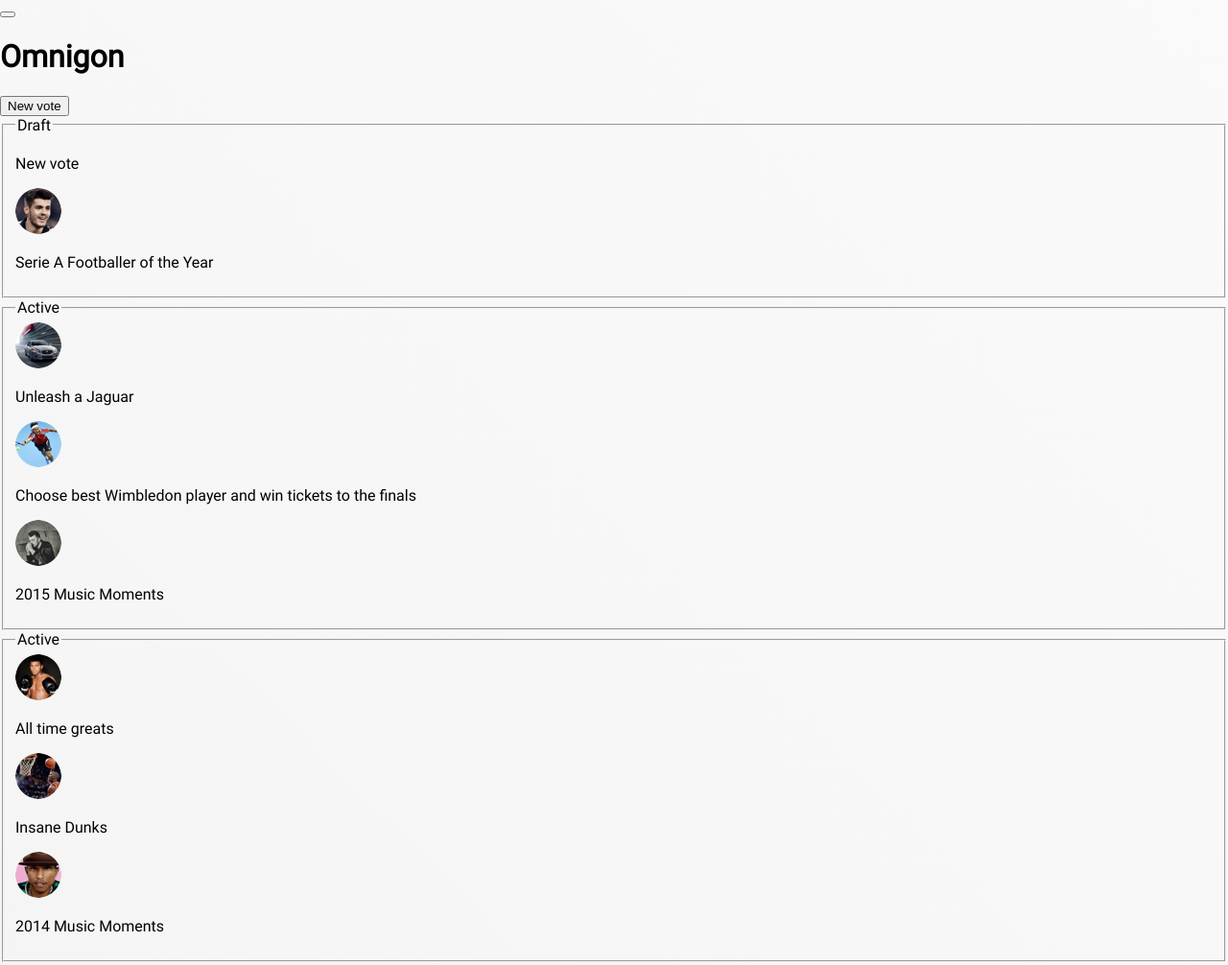
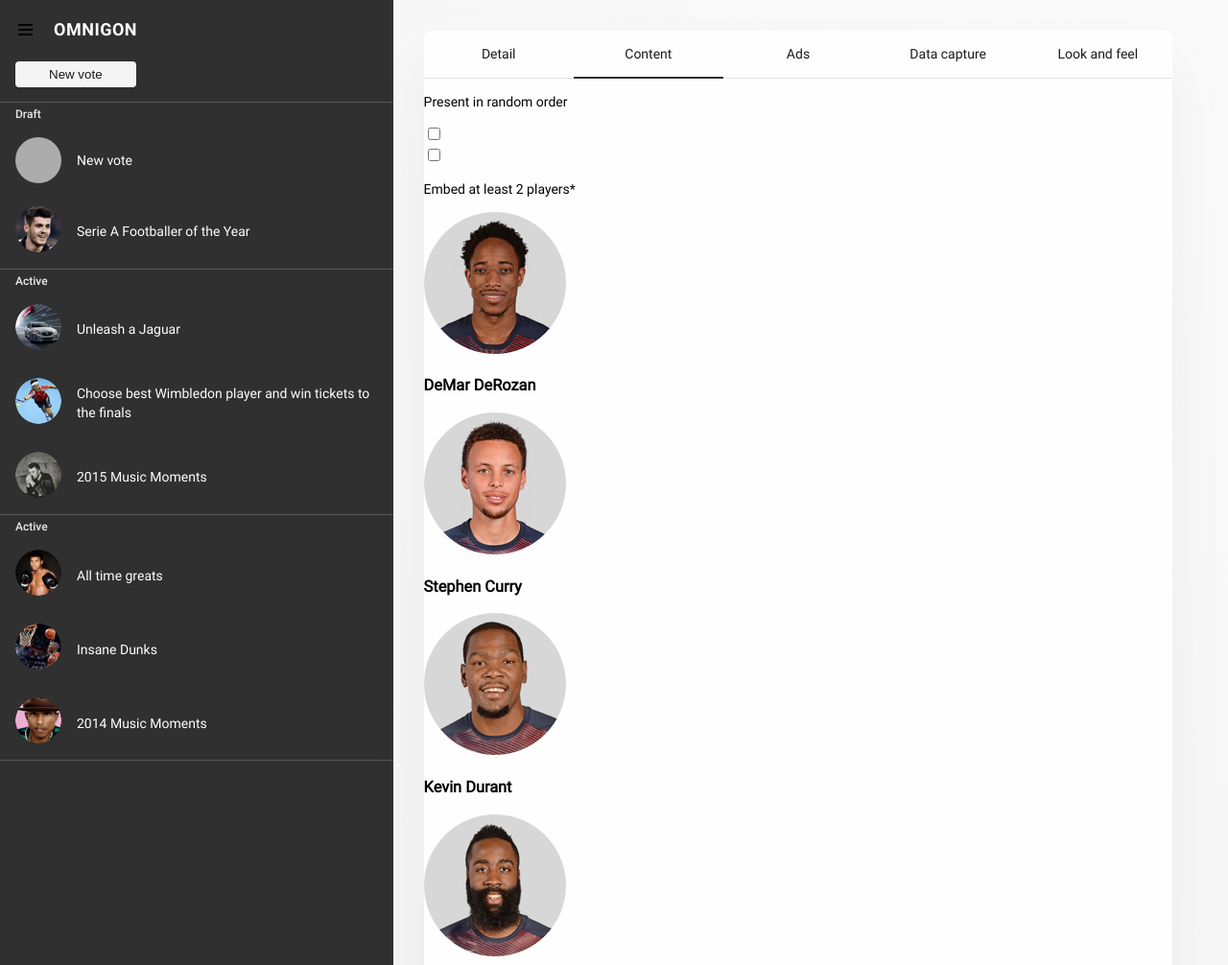
Before and after one commit to arcade-machine/omnigon-test, a website: page source/pug/index.pug in a window 1280 px wide. Shown: the top 1006 px of the page at 96% size. Drawn offline with nearby package versions, Linux system fonts and the light colour scheme; files that its build step writes are made by us from their sources; files whose address does not match are found by name; a web font is replaced by a local one.

Commit message:
Adding styles for desktop version

```diff
--- /dev/null
+++ b/source/less/blocks/main-header.less
@@ -0,0 +1,60 @@
+.main-header {
+  width: 32%;
+  padding-top: 19px;
+  padding-bottom: 19px;
+  background-color: @dark;
+}
+
+.main-header__wrapper {
+  padding-right: 16px;
+  padding-left: 16px;
+  padding-bottom: 15px;
+  display: flex;
+  flex-wrap: wrap;
+}
+
+.main-header__burger {
+  width: 24px;
+  height: 24px;
+  padding: 0;
+  margin-right: 16px;
+  border: none;
+  background-color: transparent;
+  position: relative;
+
+  &::before {
+    content: "";
+    width: 18px;
+    height: 18px;
+    position: absolute;
+    top: 0;
+    left: 0;
+    background-image: url("../img/icons/burger.svg");
+  }
+}
+
+.main-header__logo {
+  width: 80%;
+  padding: 0;
+  margin: 0;
+  margin-bottom: 21px;
+  font-family: "Roboto Bold", Arial, sans-serif;
+  font-size: 18px;
+  font-weight: bold;
+  font-style: normal;
+  font-stretch: normal;
+  line-height: 1.33;
+  letter-spacing: 0.5px;
+  color: @white;
+  text-transform: uppercase;
+}
+
+.main-header__new-vote {
+  padding: 6px 35px;
+  border-radius: 4px;
+  border: none;
+  background-color: rgba(255, 255, 255, 0.95);
+  box-shadow: 0 0 1px 0 rgba(0, 0, 0, 0.2), 0 1px 2px 0 rgba(0, 0, 0, 0.1);
+  color: @black-two-90;
+  display: block;
+}
--- /dev/null
+++ b/source/less/blocks/main-navigation.less
@@ -0,0 +1,26 @@
+.main-navigation__list {
+  display: grid;
+  grid-template-columns: repeat(auto-fit, minmax(50px, 1fr));
+}
+
+.main-navigation__item {
+  border-bottom: 1px solid rgba(0, 0, 0, 0.1);
+
+  & h2 {
+    padding: 0;
+    margin: 0;
+    font-family: "Roboto Regular", Arial, sans-serif;
+    font-size: 14px;
+    font-weight: normal;
+    font-style: normal;
+    font-stretch: normal;
+    line-height: 3.43;
+    letter-spacing: normal;
+    text-align: center;
+    color: @black-two-90;
+  }
+
+  &--current {
+    border-bottom: 2px solid @dark;
+  }
+}
--- /dev/null
+++ b/source/less/blocks/main-page.less
@@ -0,0 +1,11 @@
+.main-page {
+  width: 66%;
+  padding: 32px;
+  box-sizing: border-box;
+}
+
+.main-page__top-wrapper {
+  border-radius: 8px;
+  background-color: @white-90;
+  box-shadow: 0 32px 64px 0 rgba(0, 0, 0, 0.05);
+}
--- /dev/null
+++ b/source/less/blocks/options.less
@@ -0,0 +1,53 @@
+.options__item {
+  & fieldset {
+    padding: 0;
+    margin: 0;
+    border: none;
+  }
+
+  & legend {
+    padding: 0 16px;
+    margin: 0;
+    font-family: "Roboto Medium";
+    font-size: 12px;
+    font-weight: 500;
+    font-style: normal;
+    font-stretch: normal;
+    line-height: 2;
+    letter-spacing: normal;
+    color: @white-90;
+  }
+}
+
+.options__list {
+  & li {
+    padding: 12px 16px;
+    display: flex;
+    align-items: center;
+  }
+
+  & p {
+    padding: 0;
+    margin: 0;
+    font-family: "Roboto Regular";
+    font-size: 14px;
+    color: @white;
+  }
+
+  & div {
+    min-width: 48px;
+    min-height: 48px;
+    margin-right: 16px;
+    border-radius: 100px;
+    background-color: rgba(255, 255, 255, 0.6);
+  }
+}
+
+.options__item {
+
+}
+
+.options__picture {
+  min-width: 48px;
+  margin-right: 16px;
+}
--- a/source/less/styles.less
+++ b/source/less/styles.less
@@ -1 +1,5 @@
 @import "utils/scaffolding.less";
+@import "blocks/main-header.less";
+@import "blocks/options.less";
+@import "blocks/main-page.less";
+@import "blocks/main-navigation.less";
--- a/source/less/utils/scaffolding.less
+++ b/source/less/utils/scaffolding.less
@@ -25,8 +25,14 @@
   font-display: swap;
 }
 
+@white: #ffffff;
 @white-two: #eeeeee;
 @white-three: #fafafa;
+@white-90: rgba(255, 255, 255, 0.9);
+@dark: #303030;
+@black-two: #000000;
+@black-two-90: rgba(0, 0, 0, 0.9);
+@light-gold: #ffd840;
 
 img {
   max-width: 100%;
@@ -42,5 +48,19 @@
   padding: 0;
   margin: 0;
   font-family: "Roboto Regular", Arial, sans-serif;
+  font-size: 14px;
+  font-weight: normal;
+  font-style: normal;
+  font-stretch: normal;
+  line-height: 1.43;
+  letter-spacing: normal;
   background-image: linear-gradient(45deg, @white-two, @white-three);
 }
+
+.wrapper {
+  display: flex;
+}
+
+.bottom-border {
+  border-bottom: 1px solid rgba(255, 255, 255, 0.2);
+}
--- a/source/pug/index.pug
+++ b/source/pug/index.pug
@@ -14,124 +14,126 @@
         link(type = "text/css", rel = "stylesheet", href = "css/styles.min.css")
 
     body
-        header(class = "main-header")
-            div(class = "main-header__wrapper")
-                button(class = "main-header__burger")
-                h1(class = "main-header__logo") Omnigon
-                button(class = "main-header__new-vote") New vote
-            ul(class = "main-header__options options")
-                li(class = "options__item options__item--draft")
-                    fieldset
-                        legend Draft
-                        ul(class = "options__list")
-                            li
-                                div(class = "option__picture")
-                                p New vote
-                            li
+        div(class = "wrapper")
+            header(class = "main-header")
+                div(class = "main-header__wrapper bottom-border")
+                    button(class = "main-header__burger")
+                    h1(class = "main-header__logo") Omnigon
+                    button(class = "main-header__new-vote") New vote
+                ul(class = "main-header__options options")
+                    li(class = "options__item options__item--draft bottom-border")
+                        fieldset
+                            legend Draft
+                            ul(class = "options__list")
+                                li
+                                    div(class = "options__picture")
+                                    p New vote
+                                li
+                                    picture
+                                        img(class = "options__picture", alt = "Serie A Footballer of the Year", src = "img/footballer-of-the-year.png", srcset = "img/footballer-of-the-year@2x.png 2x, img/footballer-of-the-year@3x.png 3x")
+                                    p Serie A Footballer of the Year
+                    li(class = "options__item options__item--active bottom-border")
+                        fieldset
+                            legend Active
+                            ul(class = "options__list")
+                                li
+                                    picture
+                                        img(class = "options__picture", alt = "Unleash a Jaguar", src = "img/jaguar.png", srcset = "img/jaguar@2x.png 2x, img/jaguar@3x.png 3x")
+                                    p Unleash a Jaguar
+                                li
+                                    picture
+                                        img(class = "options__picture", alt = "Choose best Wimbledon player and win tickets to the finals", src = "img/wimbledon.png", srcset = "img/wimbledon@2x.png 2x, img/wimbledon@3x.png 3x")
+                                    p Choose best Wimbledon player and win tickets to the finals
+                                li
+                                    picture
+                                        img(class = "options__picture", alt = "2015 Music Moments", src = "img/music-2015.png", srcset = "img/music-2015@2x.png 2x, img/music-2015@3x.png 3x")
+                                    p 2015 Music Moments
+                    li(class = "options__item options__item--closed bottom-border")
+                        fieldset
+                            legend Active
+                            ul(class = "options__list")
+                                li
+                                    picture
+                                        img(class = "options__picture", alt = "All time greats", src = "img/all-time-greats.png", srcset = "img/all-time-greats@2x.png 2x, img/all-time-greats@3x.png 3x")
+                                    p All time greats
+                                li
+                                    picture
+                                        img(class = "options__picture", alt = "Insane Dunks", src = "img/insane-dunks.png", srcset = "img/insane-dunks@2x.png 2x, img/insane-dunks@3x.png 3x")
+                                    p Insane Dunks
+                                li
+                                    picture
+                                        img(class = "options__picture", alt = "2014 Music Moments", src = "img/music-2014.png", srcset = "img/music-2014@2x.png 2x, img/music-2014@3x.png 3x")
+                                    p 2014 Music Moments
+            main(class = "main-page")
+                div(class = "main-page__top-wrapper")
+                    nav(class = "main-page__navigation main-navigation")
+                        ul(class = "main-navigation__list")
+                            li(class = "main-navigation__item")
+                                h2 Detail
+                            li(class = "main-navigation__item main-navigation__item--current")
+                                h2 Content
+                            li(class = "main-navigation__item")
+                                h2 Ads
+                            li(class = "main-navigation__item")
+                                h2 Data capture
+                            li(class = "main-navigation__item")
+                                h2 Look and feel
+                    div(class = "main-page__middle-wrapper bottom-border")
+                        label
+                            p Present in random order
+                            input(type = "checkbox", name = "random", id = "random")
+                    section(class = "main-page__players-list players")
+                        label
+                            input(type = "checkbox", name = "embed", id = "embed")
+                            p Embed at least 2 players*
+                        ul(class = "players__list")
+                            li(class = "players__item")
                                 picture
-                                    img(class = "option__picture", alt = "Serie A Footballer of the Year", src = "img/footballer-of-the-year.png", srcset = "img/footballer-of-the-year@2x.png 2x, img/footballer-of-the-year@3x.png 3x")
-                                p Serie A Footballer of the Year
-                li(class = "options__item options__item--active")
-                    fieldset
-                        legend Active
-                        ul(class = "options__list")
-                            li
+                                    img(alt = "DeMar DeRozan", src = "img/players/derozan.png", srcset = "img/players/derozan@2x.png 2x, img/players/derozan@3x.png 3x")
+                                h3 DeMar DeRozan
+                            li(class = "players__item")
                                 picture
-                                    img(class = "option__picture", alt = "Unleash a Jaguar", src = "img/jaguar.png", srcset = "img/jaguar@2x.png 2x, img/jaguar@3x.png 3x")
-                                p Unleash a Jaguar
-                            li
+                                    img(alt = "Stephen Curry", src = "img/players/curry.png", srcset = "img/players/curry@2x.png 2x, img/players/curry@3x.png 3x")
+                                h3 Stephen Curry
+                            li(class = "players__item")
                                 picture
-                                    img(class = "option__picture", alt = "Choose best Wimbledon player and win tickets to the finals", src = "img/wimbledon.png", srcset = "img/wimbledon@2x.png 2x, img/wimbledon@3x.png 3x")
-                                p Choose best Wimbledon player and win tickets to the finals
-                            li
+                                    img(alt = "Kevin Durant", src = "img/players/durant.png", srcset = "img/players/durant@2x.png 2x, img/players/durant@3x.png 3x")
+                                h3 Kevin Durant
+                            li(class = "players__item")
                                 picture
-                                    img(class = "option__picture", alt = "2015 Music Moments", src = "img/music-2015.png", srcset = "img/music-2015@2x.png 2x, img/music-2015@3x.png 3x")
-                                p 2015 Music Moments
-                li(class = "options__item options__item--closed")
-                    fieldset
-                        legend Active
-                        ul(class = "options__list")
-                            li
+                                    img(alt = "James Harden", src = "img/players/harden.png", srcset = "img/players/harden@2x.png 2x, img/players/harden@3x.png 3x")
+                                h3 James Harden
+                            li(class = "players__item")
                                 picture
-                                    img(class = "option__picture", alt = "All time greats", src = "img/all-time-greats.png", srcset = "img/all-time-greats@2x.png 2x, img/all-time-greats@3x.png 3x")
-                                p All time greats
-                            li
+                                    img(alt = "DeAndre Jordan", src = "img/players/jordan.png", srcset = "img/players/jordan@2x.png 2x, img/players/jordan@3x.png 3x")
+                                h3 DeAndre Jordan
+                            li(class = "players__item")
                                 picture
-                                    img(class = "option__picture", alt = "Insane Dunks", src = "img/insane-dunks.png", srcset = "img/insane-dunks@2x.png 2x, img/insane-dunks@3x.png 3x")
-                                p Insane Dunks
-                            li
+                                    img(alt = "Russell Westbrook", src = "img/players/westbrook.png", srcset = "img/players/westbrook@2x.png 2x, img/players/westbrook@3x.png 3x")
+                                h3 Russell Westbrook
+                            li(class = "players__item")
                                 picture
-                                    img(class = "option__picture", alt = "2014 Music Moments", src = "img/music-2014.png", srcset = "img/music-2014@2x.png 2x, img/music-2014@3x.png 3x")
-                                p 2014 Music Moments
-        main(class = "main-page")
-            nav(class = "main-page__navigation main-navigation")
-                ul(class = "main-navigation__list")
-                    li(class = "main-navigation__item")
-                        h2 Detail
-                    li(class = "main-navigation__item main-navigation__item--current")
-                        h2 Content
-                    li(class = "main-navigation__item")
-                        h2 Ads
-                    li(class = "main-navigation__item")
-                        h2 Data capture
-                    li(class = "main-navigation__item")
-                        h2 Look and feel
-            div(class = "main-page__wrapper")
-                label
-                    p Present in random order
-                    input(type = "checkbox", name = "random", id = "random")
-            section(class = "main-page__players-list players")
-                label
-                    input(type = "checkbox", name = "embed", id = "embed")
-                    p Embed at least 2 players*
-                ul(class = "players__list")
-                    li(class = "players__item")
-                        picture
-                            img(alt = "DeMar DeRozan", src = "img/players/derozan.png", srcset = "img/players/derozan@2x.png 2x, img/players/derozan@3x.png 3x")
-                        h3 DeMar DeRozan
-                    li(class = "players__item")
-                        picture
-                            img(alt = "Stephen Curry", src = "img/players/curry.png", srcset = "img/players/curry@2x.png 2x, img/players/curry@3x.png 3x")
-                        h3 Stephen Curry
-                    li(class = "players__item")
-                        picture
-                            img(alt = "Kevin Durant", src = "img/players/durant.png", srcset = "img/players/durant@2x.png 2x, img/players/durant@3x.png 3x")
-                        h3 Kevin Durant
-                    li(class = "players__item")
-                        picture
-                            img(alt = "James Harden", src = "img/players/harden.png", srcset = "img/players/harden@2x.png 2x, img/players/harden@3x.png 3x")
-                        h3 James Harden
-                    li(class = "players__item")
-                        picture
-                            img(alt = "DeAndre Jordan", src = "img/players/jordan.png", srcset = "img/players/jordan@2x.png 2x, img/players/jordan@3x.png 3x")
-                        h3 DeAndre Jordan
-                    li(class = "players__item")
-                        picture
-                            img(alt = "Russell Westbrook", src = "img/players/westbrook.png", srcset = "img/players/westbrook@2x.png 2x, img/players/westbrook@3x.png 3x")
-                        h3 Russell Westbrook
-                    li(class = "players__item")
-                        picture
-                            img(alt = "Chandler Parsons", src = "img/players/parsons.png", srcset = "img/players/parsons@2x.png 2x, img/players/parsons@3x.png 3x")
-                        h3 Chandler Parsons
-                    li(class = "players__item")
-                        picture
-                            img(alt = "Kenneth Faried", src = "img/players/faried.png", srcset = "img/players/faried@2x.png 2x, img/players/faried@3x.png 3x")
-                        h3 Kenneth Faried
-                    li(class = "players__item")
-                        picture
-                            img(alt = "Gordon Hayward", src = "img/players/hayward.png", srcset = "img/players/hayward@2x.png 2x, img/players/hayward@3x.png 3x")
-                        h3 Gordon Hayward
-                    li(class = "players__item")
-                        picture
-                            img(alt = "Mike Conley", src = "img/players/conley.png", srcset = "img/players/conley@2x.png 2x, img/players/conley@3x.png 3x")
-                        h3 Mike Conley
-                    li(class = "players__item")
-                        picture
-                            img(alt = "Dwight Howard", src = "img/players/howard.png", srcset = "img/players/howard@2x.png 2x, img/players/howard@3x.png 3x")
-                        h3 Dwight Howard
-                    li(class = "players__item")
-                        picture
-                            img(alt = "Trey Burke", src = "img/players/placeholder.png", srcset = "img/players/placeholder@2x.png 2x, img/players/placeholder@3x.png 3x")
-                        h3 Trey Burke
-                    - for (var x = 0; x < 12; x++)
-                        li(class = "players__item players__item--mock-up")
+                                    img(alt = "Chandler Parsons", src = "img/players/parsons.png", srcset = "img/players/parsons@2x.png 2x, img/players/parsons@3x.png 3x")
+                                h3 Chandler Parsons
+                            li(class = "players__item")
+                                picture
+                                    img(alt = "Kenneth Faried", src = "img/players/faried.png", srcset = "img/players/faried@2x.png 2x, img/players/faried@3x.png 3x")
+                                h3 Kenneth Faried
+                            li(class = "players__item")
+                                picture
+                                    img(alt = "Gordon Hayward", src = "img/players/hayward.png", srcset = "img/players/hayward@2x.png 2x, img/players/hayward@3x.png 3x")
+                                h3 Gordon Hayward
+                            li(class = "players__item")
+                                picture
+                                    img(alt = "Mike Conley", src = "img/players/conley.png", srcset = "img/players/conley@2x.png 2x, img/players/conley@3x.png 3x")
+                                h3 Mike Conley
+                            li(class = "players__item")
+                                picture
+                                    img(alt = "Dwight Howard", src = "img/players/howard.png", srcset = "img/players/howard@2x.png 2x, img/players/howard@3x.png 3x")
+                                h3 Dwight Howard
+                            li(class = "players__item")
+                                picture
+                                    img(alt = "Trey Burke", src = "img/players/placeholder.png", srcset = "img/players/placeholder@2x.png 2x, img/players/placeholder@3x.png 3x")
+                                h3 Trey Burke
+                            - for (var x = 0; x < 12; x++)
+                                li(class = "players__item players__item--mock-up")
```
Also changed, not shown: source/css/styles.css, source/css/styles.min.css, source/index.html.
